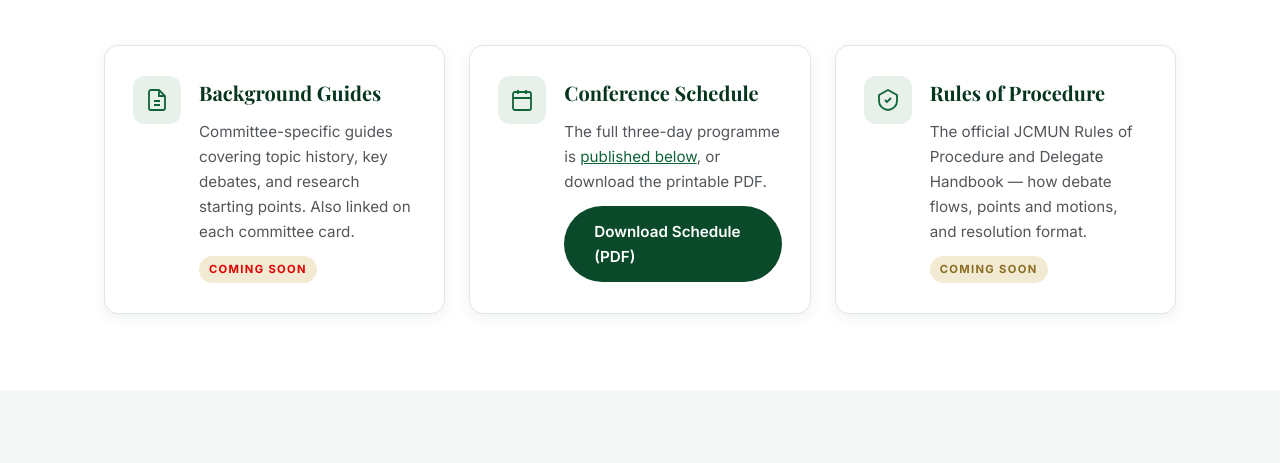
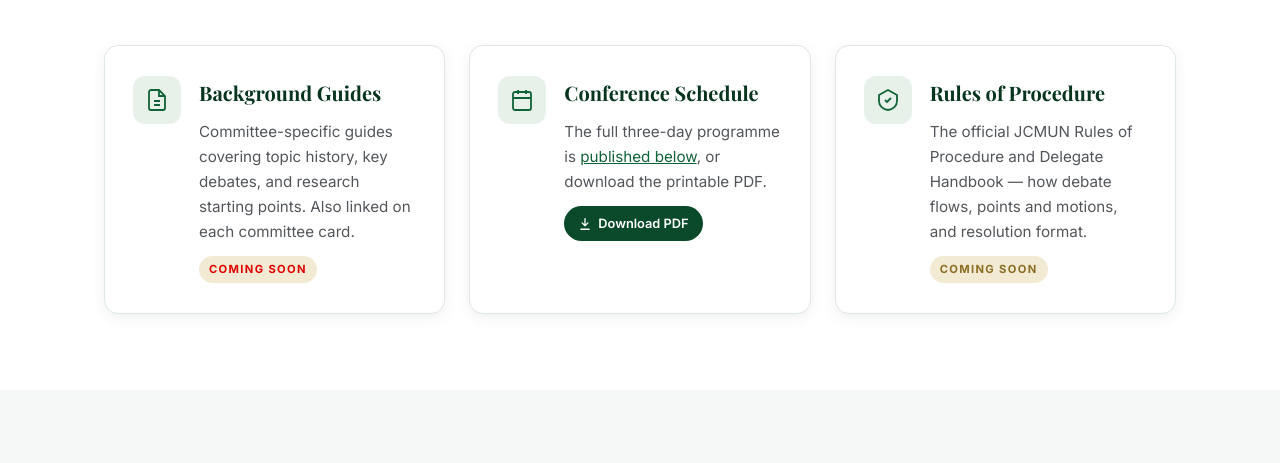
Before and after one commit to innovationjcd/jcmun-website, a plain HTML site: page resources.html in a window 1280 px wide. Shown: the part 578-1041 px from the top of the page. Drawn offline with nearby package versions, Linux system fonts and the light colour scheme; a web font is replaced by a local one.

Commit message:
Make schedule download button a compact pill
Co-Authored-By: Claude Opus 5.5 <noreply@anthropic.com>

```diff
--- a/css/styles.css
+++ b/css/styles.css
@@ -691,6 +691,25 @@ details[open] .chevron { transform: rotate(180deg); }
   margin-top: 12px;
 }
 
+/* Small download button used on resource cards */
+.download-link {
+  display: inline-flex;
+  align-items: center;
+  gap: 6px;
+  margin-top: 12px;
+  padding: 7px 14px;
+  border-radius: 999px;
+  background: var(--green-800);
+  color: #fff;
+  font-size: 0.8rem;
+  font-weight: 600;
+  white-space: nowrap;
+  text-decoration: none;
+  transition: background 0.2s;
+}
+
+.download-link:hover { background: var(--green-700); }
+
 /* ---------- Contact ---------- */
 
 .contact-grid {
--- a/resources.html
+++ b/resources.html
@@ -75,7 +75,10 @@
           <div>
             <h3>Conference Schedule</h3>
             <p>The full three-day programme is <a href="#schedule">published below</a>, or download the printable PDF.</p>
-            <a href="assets/docs/jcmun-iv-2026-schedule.pdf" class="btn btn-dark" target="_blank" rel="noopener" style="margin-top: 12px;">Download Schedule (PDF)</a>
+            <a href="assets/docs/jcmun-iv-2026-schedule.pdf" class="download-link" target="_blank" rel="noopener">
+              <svg width="14" height="14" viewBox="0 0 24 24" fill="none" stroke="currentColor" stroke-width="2.2" stroke-linecap="round" stroke-linejoin="round" aria-hidden="true"><path d="M12 3v12M7 10l5 5 5-5M5 21h14"/></svg>
+              Download PDF
+            </a>
           </div>
         </div>
 
```
